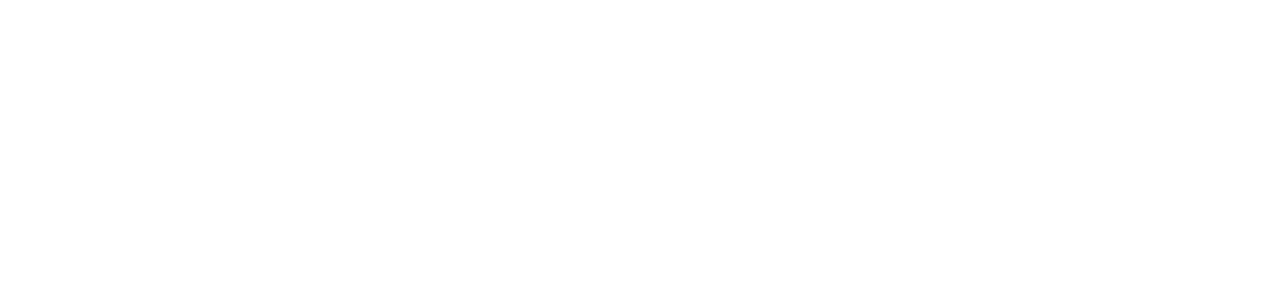
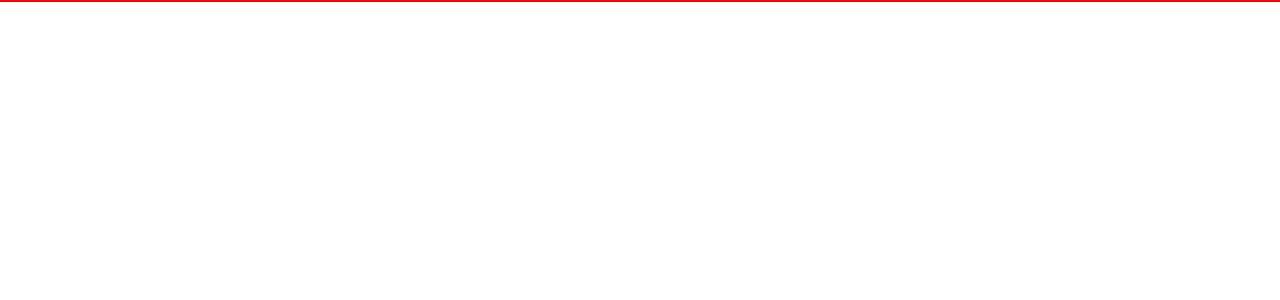
Before and after one commit to byglebb/vue-test-project, a Vue app: page / in a window 1280 px wide. Shown: the top 300 px of the page. Built offline with nearby package versions, Linux system fonts and the light colour scheme.

Commit message:
Added started styles for App and created Header component

```diff
--- a/src/components/App.vue
+++ b/src/components/App.vue
@@ -1,11 +1,31 @@
 <template>
+  <div class="page">
 
+  </div>
 </template>
 
 <script>
+export default {
+  data() {
+    return {
 
+    }
+  },
+  methods: {
+
+  }
+}
 </script>
 
 <style>
-
+* {
+  margin: 0;
+  padding: 0;
+  box-sizing: border-box;
+}
+.page {
+  max-width: 1440px;
+  margin: 0 auto;
+  border: 1px solid red;
+}
 </style>
```
Also changed, not shown: src/components/Header.vue (added, +12 -0 lines).
